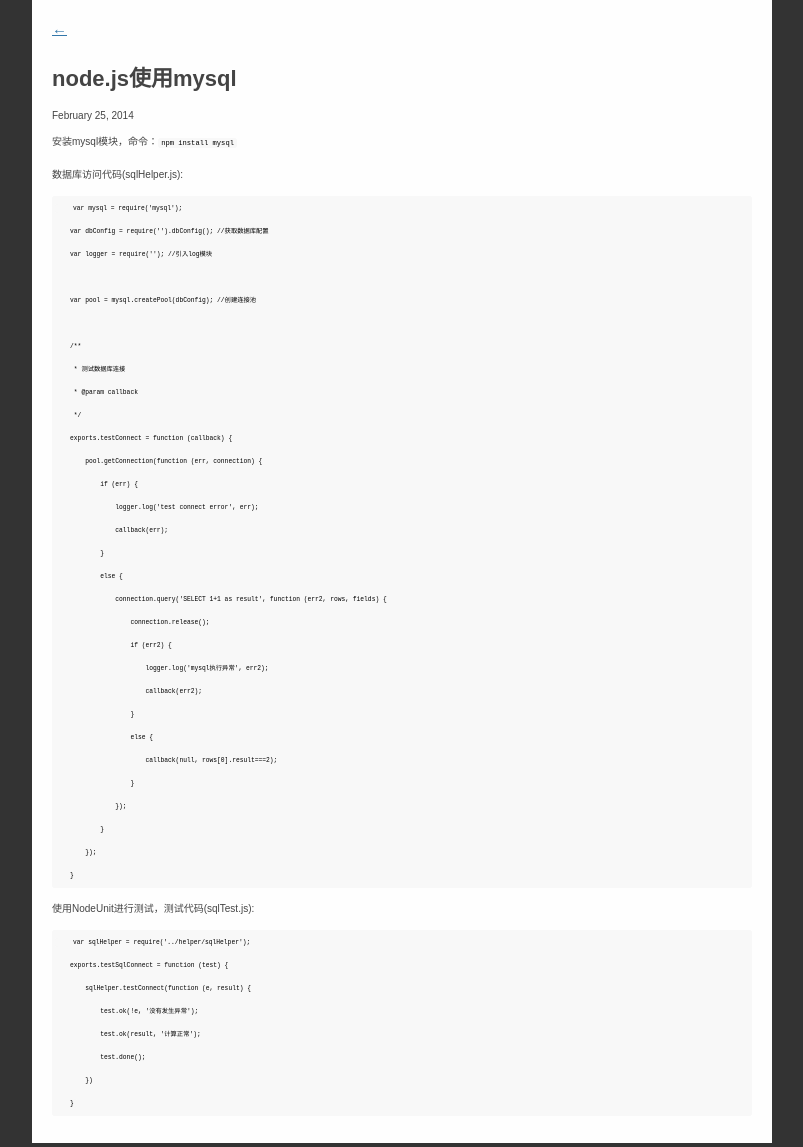
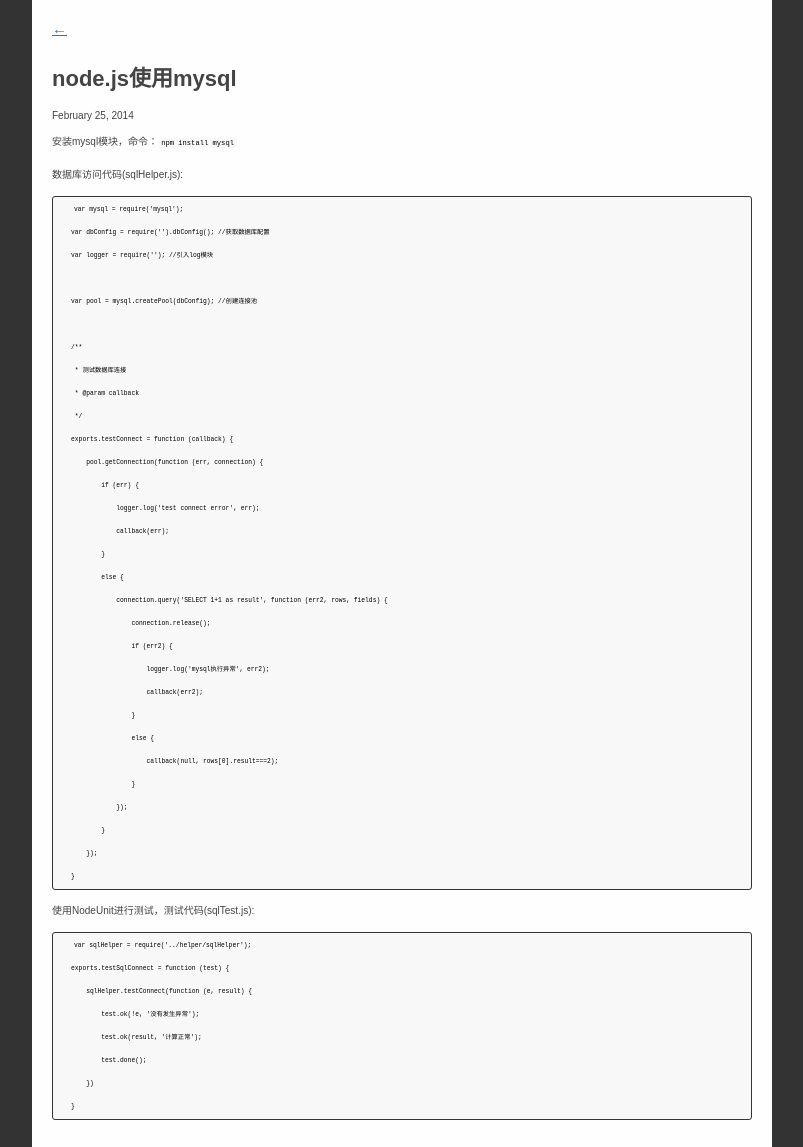
Before and after one commit to osrpt/osrpt.github.com, a Jekyll site: the page built from _posts/2014-02-25-node-js-use-mysql.md, in a window 1280 px wide. Shown: the whole page, without its empty margins (238-1041 px from the left). Built offline with Jekyll 4.4.1, drawn with Linux system fonts in a browser that asks for light colours; Markdown is read by kramdown in place of the engine named in the settings.

Commit message:
add pre border

```diff
--- a/css/default.css
+++ b/css/default.css
@@ -299,6 +299,10 @@ pre , code, kbd, samp {
   padding:1px 3px;
 }
 
+pre{
+  border:1px solid #333;
+}
+
 .home .title{
   font-size: 2em;
   border-bottom: 1px solid #ddd;
```
